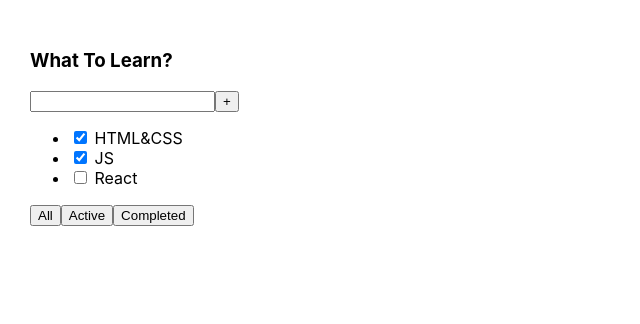
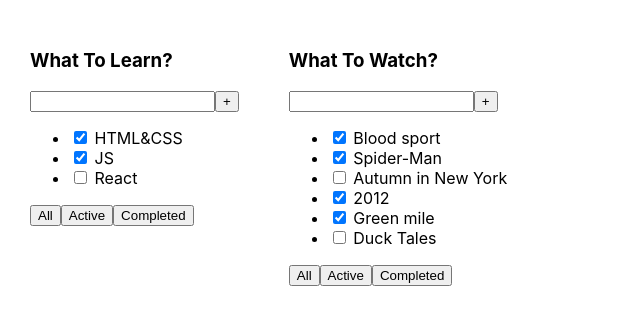
Before and after one commit to Dro5zd/it-incubator-todolist-ts-001, a React (Create React App) app: page / in a window 1280 px wide. Shown: the top 324 px of the page, without its empty margins (0-640 px from the left). Built offline with nearby package versions, Linux system fonts and the light colour scheme.

Commit message:
lesson 2 start

```diff
--- a/src/App.tsx
+++ b/src/App.tsx
@@ -8,10 +8,21 @@ let tasks1 = [
     {id: 3, text: 'React', isDone: false},
 ]
 
+let tasks2 = [
+    {id: 1, text: 'Blood sport', isDone: true},
+    {id: 2, text: 'Spider-Man', isDone: true},
+    {id: 3, text: 'Autumn in New York', isDone: false},
+    {id: 4, text: '2012', isDone: true},
+    {id: 5, text: 'Green mile', isDone: true},
+    {id: 6, text: 'Duck Tales', isDone: false},
+]
+
+
 function App() {
     return (
         <div className="App">
             <TodoList title={'What To Learn?'} task={tasks1}/>
+            <TodoList title={'What To Watch?'} task={tasks2}/>
         </div>
     );
 }
```
